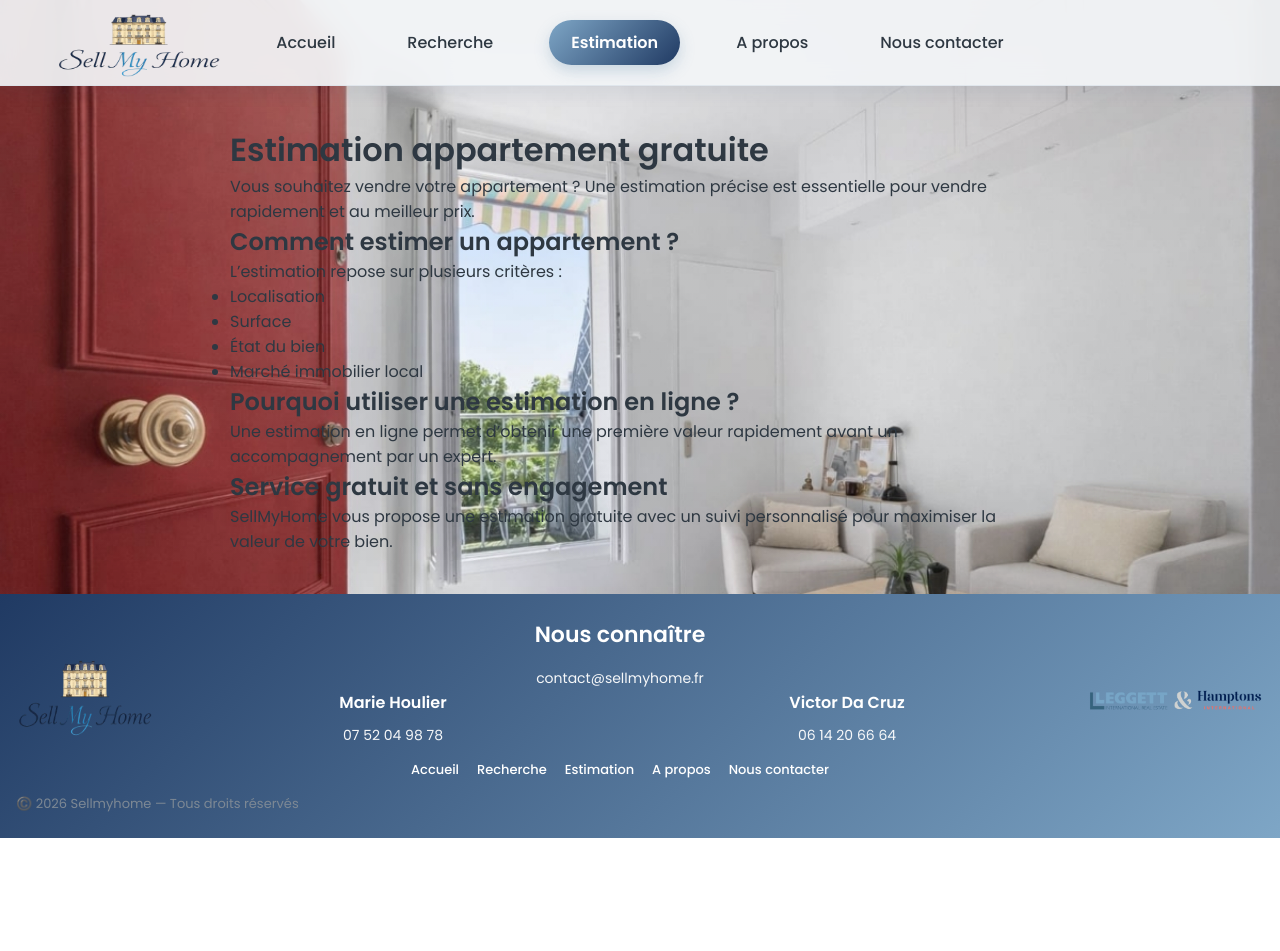
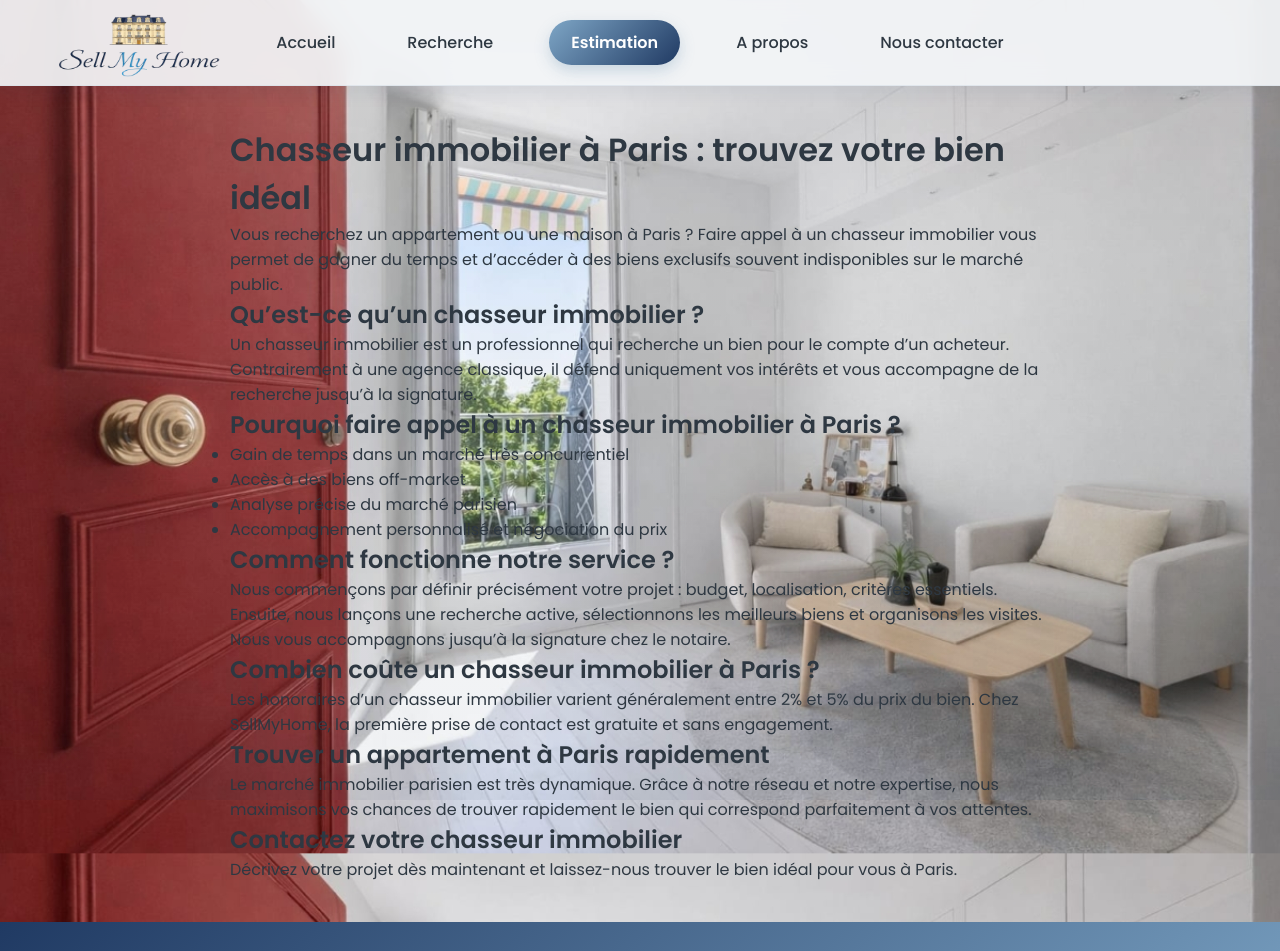
Before and after one commit to Juju-kpi/estimation_immo, a Next.js app: page /chasseur-paris in a window 1280 px wide. Shown: the top 951 px of the page. Before the commit the page ends 838 px from the top, so only its background shows below. Built offline with nearby package versions, Linux system fonts and the light colour scheme.

Commit message:
Update page.js

```diff
--- a/app/chasseur-paris/page.js
+++ b/app/chasseur-paris/page.js
@@ -1,38 +1,58 @@
 export default function Page() {
   return (
     <main style={{ padding: "40px", maxWidth: "900px", margin: "auto" }}>
-      <h1>Estimation appartement gratuite</h1>
+      <h1>Chasseur immobilier à Paris : trouvez votre bien idéal</h1>
 
       <p>
-        Vous souhaitez vendre votre appartement ? Une estimation précise est
-        essentielle pour vendre rapidement et au meilleur prix.
+        Vous recherchez un appartement ou une maison à Paris ?
+        Faire appel à un chasseur immobilier vous permet de gagner du temps
+        et d’accéder à des biens exclusifs souvent indisponibles sur le marché public.
       </p>
 
-      <h2>Comment estimer un appartement ?</h2>
+      <h2>Qu’est-ce qu’un chasseur immobilier ?</h2>
       <p>
-        L’estimation repose sur plusieurs critères :
+        Un chasseur immobilier est un professionnel qui recherche un bien
+        pour le compte d’un acheteur. Contrairement à une agence classique,
+        il défend uniquement vos intérêts et vous accompagne de la recherche
+        jusqu’à la signature.
       </p>
 
+      <h2>Pourquoi faire appel à un chasseur immobilier à Paris ?</h2>
       <ul>
-        <li>Localisation</li>
-        <li>Surface</li>
-        <li>État du bien</li>
-        <li>Marché immobilier local</li>
+        <li>Gain de temps dans un marché très concurrentiel</li>
+        <li>Accès à des biens off-market</li>
+        <li>Analyse précise du marché parisien</li>
+        <li>Accompagnement personnalisé et négociation du prix</li>
       </ul>
 
-      <h2>Pourquoi utiliser une estimation en ligne ?</h2>
+      <h2>Comment fonctionne notre service ?</h2>
       <p>
-        Une estimation en ligne permet d’obtenir une première valeur
-        rapidement avant un accompagnement par un expert.
+        Nous commençons par définir précisément votre projet : budget,
+        localisation, critères essentiels. Ensuite, nous lançons une recherche
+        active, sélectionnons les meilleurs biens et organisons les visites.
+        Nous vous accompagnons jusqu’à la signature chez le notaire.
       </p>
 
-      <h2>Service gratuit et sans engagement</h2>
+      <h2>Combien coûte un chasseur immobilier à Paris ?</h2>
       <p>
-        SellMyHome vous propose une estimation gratuite avec un suivi
-        personnalisé pour maximiser la valeur de votre bien.
+        Les honoraires d’un chasseur immobilier varient généralement entre
+        2% et 5% du prix du bien. Chez SellMyHome, la première prise de contact
+        est gratuite et sans engagement.
       </p>
 
-      {/* Ton formulaire */}
+      <h2>Trouver un appartement à Paris rapidement</h2>
+      <p>
+        Le marché immobilier parisien est très dynamique. Grâce à notre réseau
+        et notre expertise, nous maximisons vos chances de trouver rapidement
+        le bien qui correspond parfaitement à vos attentes.
+      </p>
+
+      <h2>Contactez votre chasseur immobilier</h2>
+      <p>
+        Décrivez votre projet dès maintenant et laissez-nous trouver
+        le bien idéal pour vous à Paris.
+      </p>
+
     </main>
   );
 }
```
